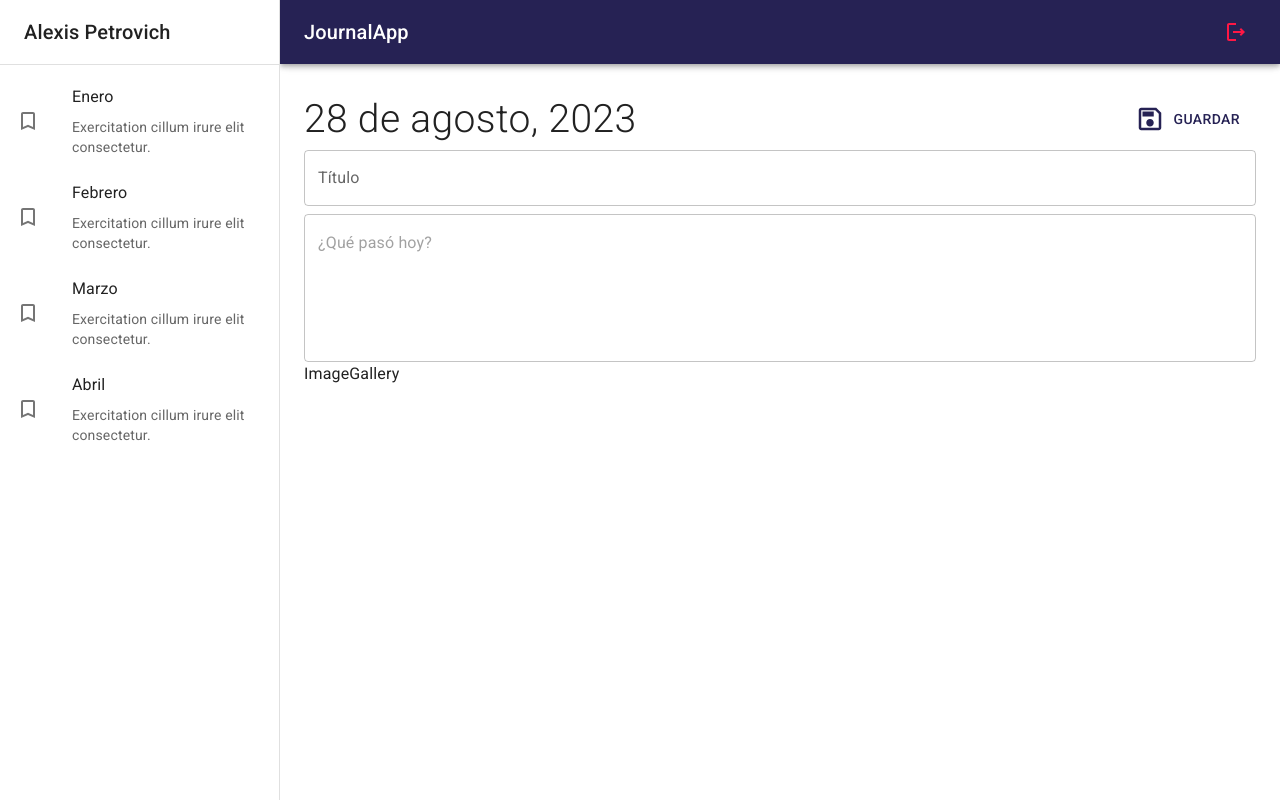
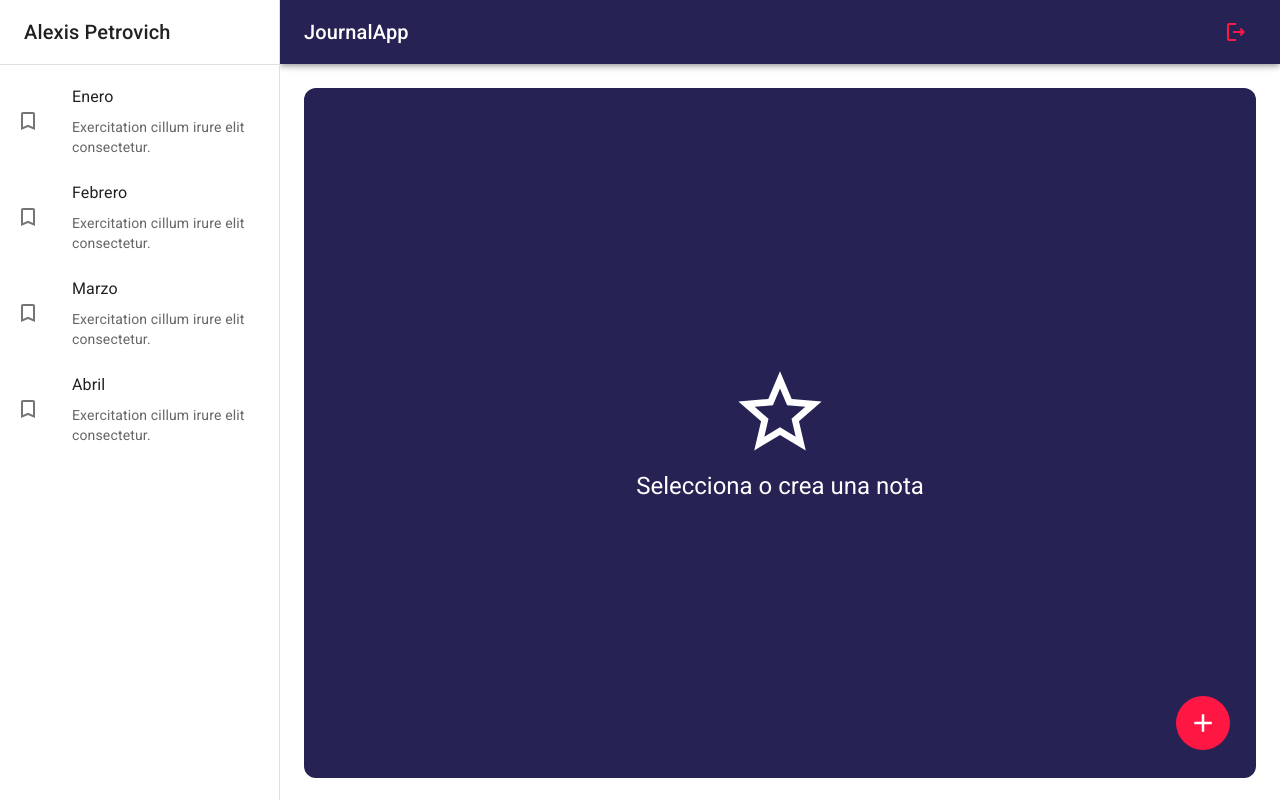
Before and after one commit to AlPetrovich/JournalApp-React, a React (Vite) app in the folder journal-app/: page / in a window 1280 px wide. Built offline with nearby package versions, Linux system fonts and the light colour scheme.

Commit message:
agrego iconButton fixed

```diff
--- a/journal-app/src/journal/components/ImageGallery.jsx
+++ b/journal-app/src/journal/components/ImageGallery.jsx
@@ -1,6 +1,70 @@
+import { ImageList, ImageListItem } from "@mui/material";
+
 
 export const ImageGallery = () => {
   return (
-    <div>ImageGallery</div>
-  )
+    <ImageList sx={{ width: '100%', height: 500 }} cols={4} rowHeight={164}>
+      {itemData.map((item) => (
+        <ImageListItem key={item.img}>
+          <img
+            src={`${item.img}?w=164&h=164&fit=crop&auto=format`}
+            srcSet={`${item.img}?w=164&h=164&fit=crop&auto=format&dpr=2 2x`}
+            alt={item.title}
+            loading="lazy"
+          />
+        </ImageListItem>
+      ))}
+    </ImageList>
+  );
 }
+
+const itemData = [
+  {
+    img: 'https://images.unsplash.com/photo-1551963831-b3b1ca40c98e',
+    title: 'Breakfast',
+  },
+  {
+    img: 'https://images.unsplash.com/photo-1551782450-a2132b4ba21d',
+    title: 'Burger',
+  },
+  {
+    img: 'https://images.unsplash.com/photo-1522770179533-24471fcdba45',
+    title: 'Camera',
+  },
+  {
+    img: 'https://images.unsplash.com/photo-1444418776041-9c7e33cc5a9c',
+    title: 'Coffee',
+  },
+  {
+    img: 'https://images.unsplash.com/photo-1533827432537-70133748f5c8',
+    title: 'Hats',
+  },
+  {
+    img: 'https://images.unsplash.com/photo-1558642452-9d2a7deb7f62',
+    title: 'Honey',
+  },
+  {
+    img: 'https://images.unsplash.com/photo-1516802273409-68526ee1bdd6',
+    title: 'Basketball',
+  },
+  {
+    img: 'https://images.unsplash.com/photo-1518756131217-31eb79b20e8f',
+    title: 'Fern',
+  },
+  {
+    img: 'https://images.unsplash.com/photo-1597645587822-e99fa5d45d25',
+    title: 'Mushrooms',
+  },
+  {
+    img: 'https://images.unsplash.com/photo-1567306301408-9b74779a11af',
+    title: 'Tomato basil',
+  },
+  {
+    img: 'https://images.unsplash.com/photo-1471357674240-e1a485acb3e1',
+    title: 'Sea star',
+  },
+  {
+    img: 'https://images.unsplash.com/photo-1589118949245-7d38baf380d6',
+    title: 'Bike',
+  },
+];
--- a/journal-app/src/journal/pages/JournalPage.jsx
+++ b/journal-app/src/journal/pages/JournalPage.jsx
@@ -1,3 +1,5 @@
+import { AddOutlined } from "@mui/icons-material";
+import { IconButton } from "@mui/material";
 import { JournalLayout } from "../layout/JournalLayout";
 import { NoteView, NothingSelectedView } from "../view";
 
@@ -9,10 +11,23 @@
 
       {/* <Typography>Lorem ipsum dolor sit amet, consectetur adipisicing elit. Totam magni aliquid illum? Quae ipsa a rem repellendus exercitationem neque? Nostrum quibusdam a aliquam illum recusandae reprehenderit. Quia perspiciatis mollitia molestias?</Typography> */}
 
-      {/* <NothingSelectedView /> */}
+      <NothingSelectedView />
       {/* NothinSelected */}
-      <NoteView />
+      {/* <NoteView /> */}
 
+      <IconButton
+        size="large"
+        sx={{
+          color:"white",
+          backgroundColor:"error.main",
+          ':hover':{backgroundColor:"error.main", opacity:0.9},
+          position:"fixed",
+          right:50,
+          bottom:50,
+        }}
+      >
+        <AddOutlined  sx={{ fontSize: 30}}/>
+      </IconButton>
 
     </JournalLayout>
   )
```
